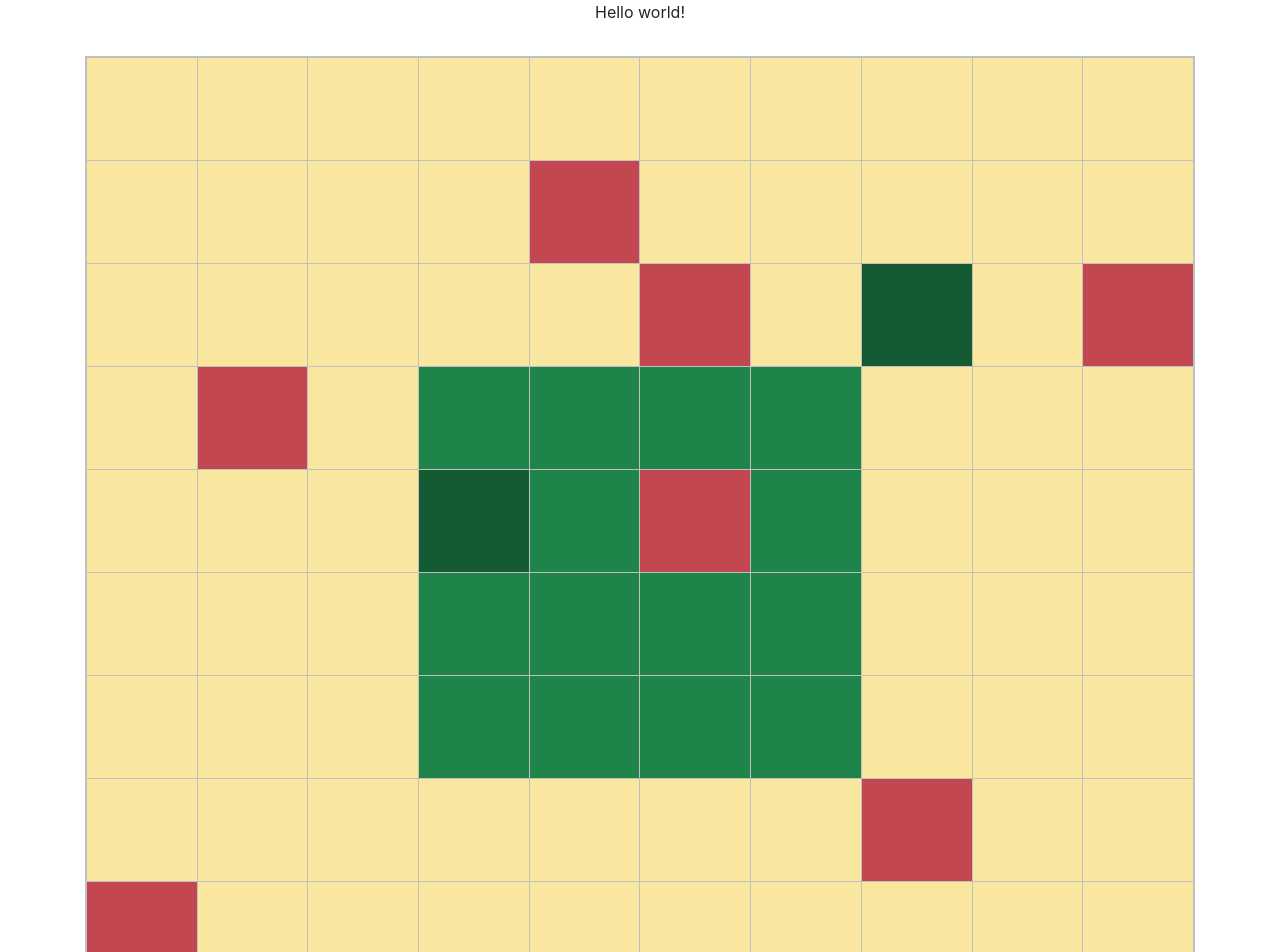
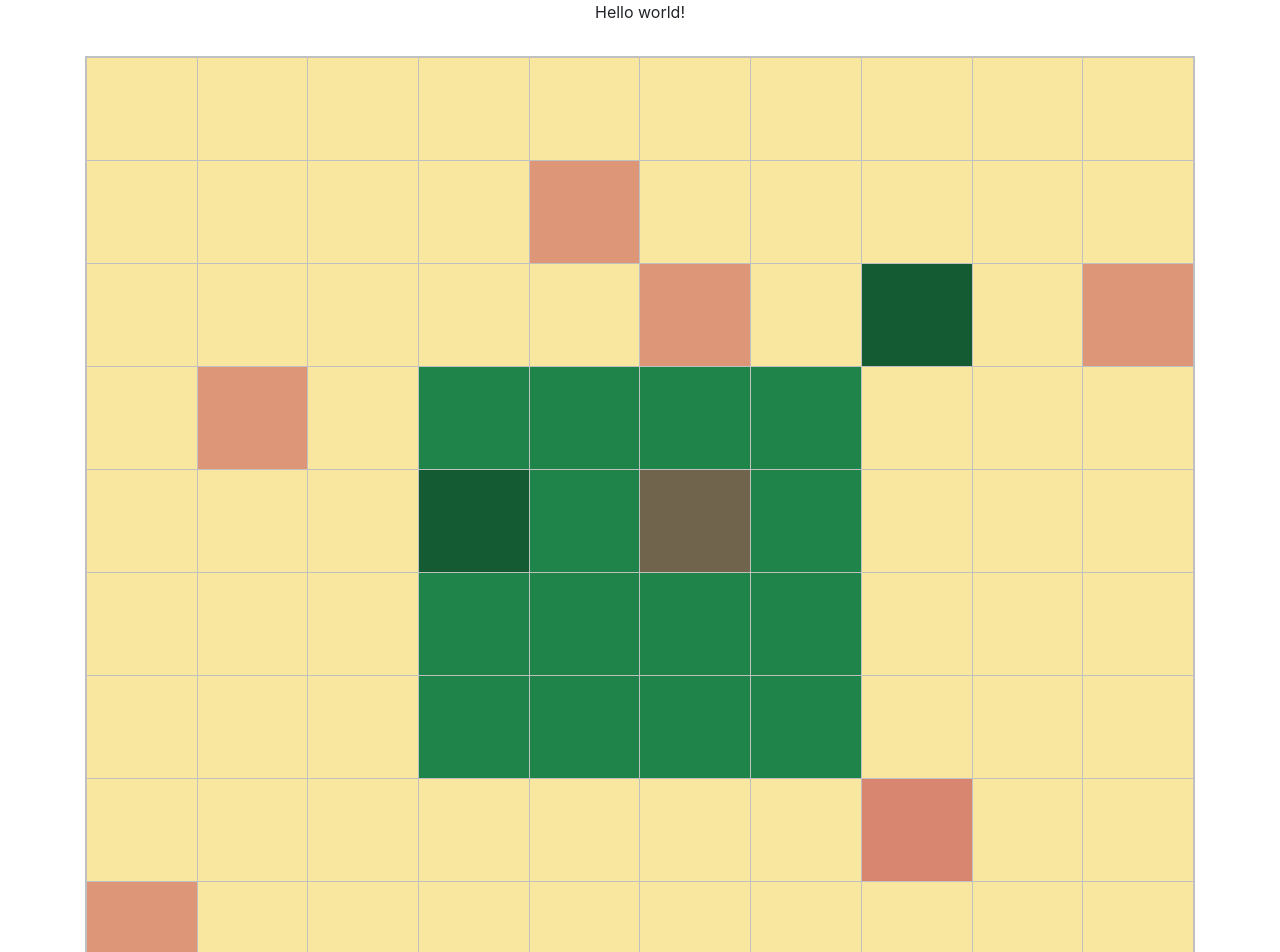
Before and after one commit to kraleppa/evolution-game-web, a React (Create React App) app: page / in a window 1280 px wide. Shown: the top 952 px of the page. Built offline with nearby package versions, Linux system fonts and the light colour scheme.

Commit message:
I hate javascript ;_;

```diff
--- a/src/components/Field.js
+++ b/src/components/Field.js
@@ -9,8 +9,15 @@ class Field extends React.Component {
                 gridRow: this.props.field.vector2D.y + 1,
                 background: this.props.field.isGrassed ? '#145A32' : this.props.isJungle ? '#1E8449' : '#F9E79F'
             }} >
-                {this.props.field.animals.length === 0 && <img src={empty} alt={"Animal photo"}/> }
-                {this.props.field.animals.length !== 0 && <img src={animalPhoto} alt={"Animal photo"}/> }
+                {this.props.field.animals.length === 0 && <img src={empty} alt={this.props.key + "0"}/> }
+                {this.props.field.animals.length === 1 && <img src={animalPhoto} alt={this.props.key + "1"} style={{opacity: 0.5}}/> }
+                {this.props.field.animals.length === 2 && <img src={animalPhoto} alt={this.props.key + "2"} style={{opacity: 0.6}}/> }
+                {this.props.field.animals.length === 3 && <img src={animalPhoto} alt={this.props.key + "3"} style={{opacity: 0.7}}/> }
+                {this.props.field.animals.length === 4 && <img src={animalPhoto} alt={this.props.key + "4"} style={{opacity: 0.8}}/> }
+                {this.props.field.animals.length === 5 && <img src={animalPhoto} alt={this.props.key + "5"} style={{opacity: 0.9}}/> }
+                {this.props.field.animals.length === 6 && <img src={animalPhoto} alt={this.props.key + "6"} style={{opacity: 0.99}}/> }
+
+
             </div>
         )
     }
--- a/src/components/MapPanel.js
+++ b/src/components/MapPanel.js
@@ -23,7 +23,7 @@ class MapPanel extends React.Component {
     render() {
         const htmlList = state.fields.map(field => <Field field={field} isJungle={this.isJungle(field.vector2D)} key={JSON.stringify(field.vector2D)}/>)
         return(
-            <div className="container row-cols-12">
+            <div className="container row-cols-1 ">
                 <div className="grid-map">
                     {htmlList}
                 </div>
--- a/src/style/myscss.scss
+++ b/src/style/myscss.scss
@@ -13,6 +13,6 @@
   img{
     width: 100%;
     height: auto;
-    //filter: sepia(100%);
+
   }
 }
```
